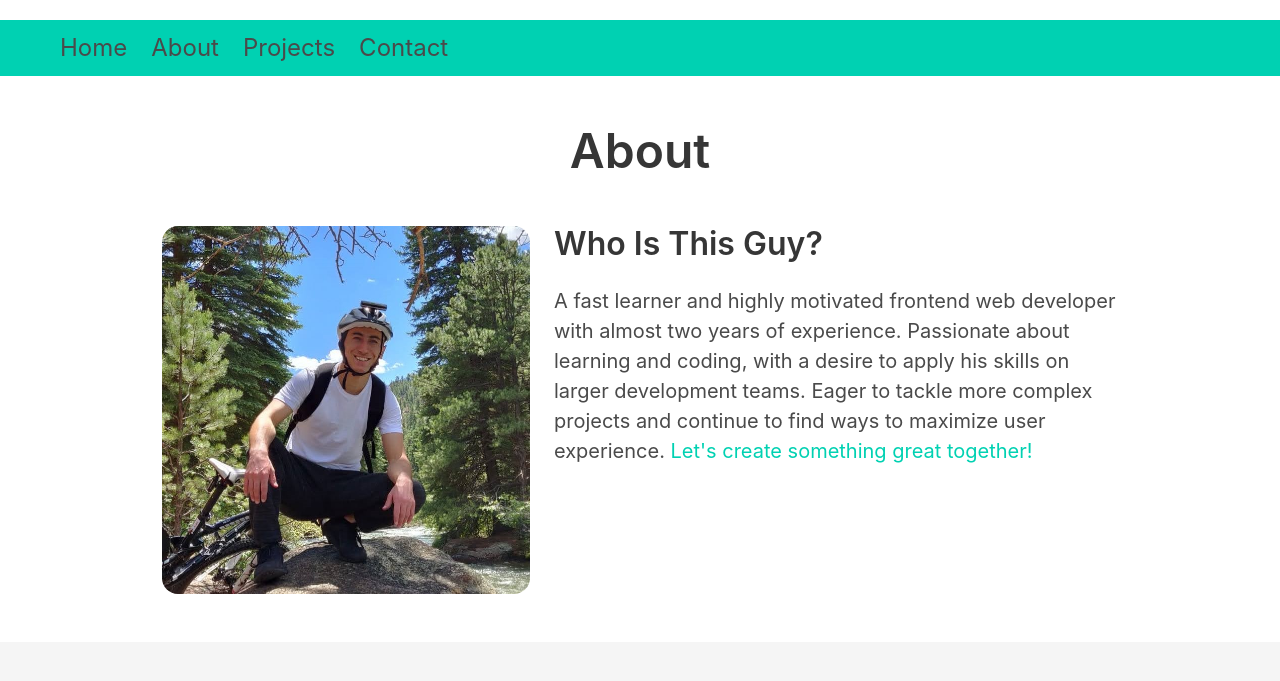
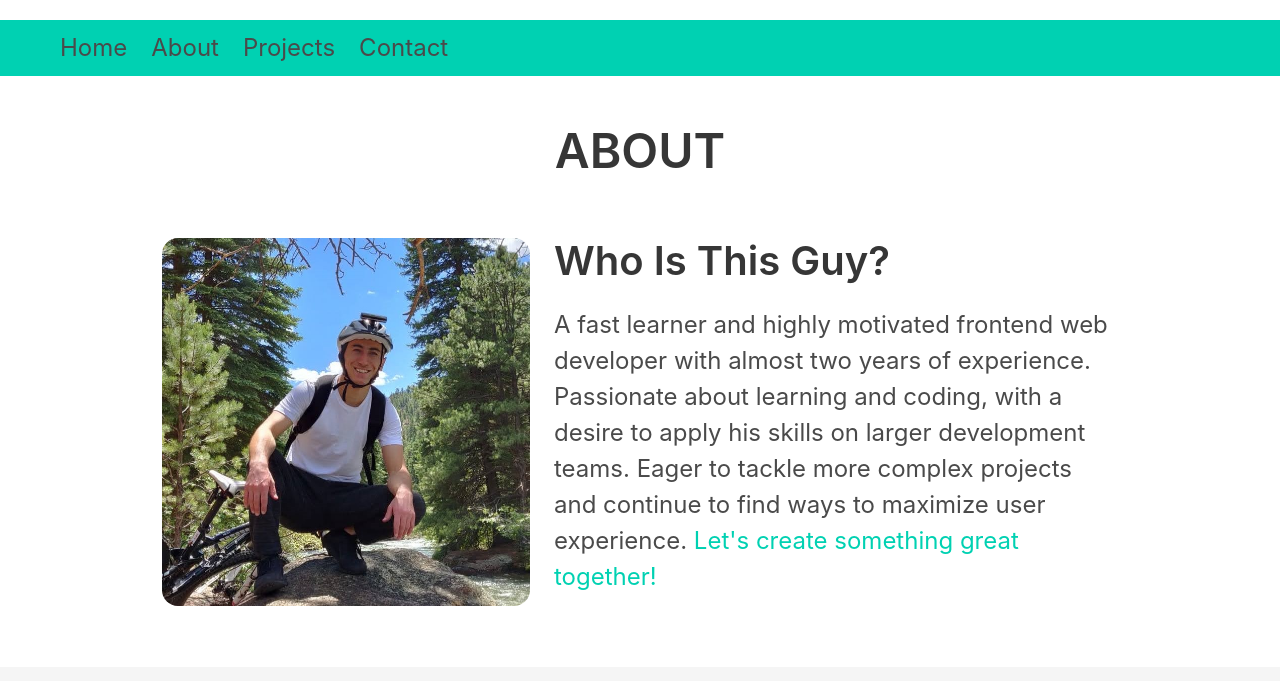
Before and after one commit to salymk/salym-portfolio, a React (Create React App) app: page / in a window 1280 px wide. Shown: the part 780-1461 px from the top of the page. Built offline with nearby package versions, Linux system fonts and the light colour scheme.

Commit message:
Reorder classes

```diff
--- a/src/sections/main-content/about/About.js
+++ b/src/sections/main-content/about/About.js
@@ -7,8 +7,10 @@ const About = () => {
 	return (
 		<div className='section'>
 			<div className='container'>
-				<h1 className='title has-text-centered is-1 mb-6'>About</h1>
-				<div className='columns is-centered'>
+				<h1 className='title has-text-centered is-1 mb-6 is-uppercase'>
+					About
+				</h1>
+				<div className='columns is-centered mt-6'>
 					<div className='column is-4'>
 						<img
 							className='image custom-img'
@@ -17,10 +19,10 @@ const About = () => {
 						/>
 					</div>
 					<div className='column is-6 is-mobile'>
-						<h1 className='title is-3 is-size-2-mobile has-text-centered-mobile'>
+						<h1 className='title is-3 is-size-2-mobile is-size-2-widescreen has-text-centered-mobile'>
 							Who Is This Guy?
 						</h1>
-						<div className='content is-size-5-desktop is-size-6-tablet is-size-5-mobile'>
+						<div className='content is-size-5-mobile is-size-6-tablet is-size-5-desktop is-size-4-widescreen'>
 							<p className='mb-5'>
 								A fast learner and highly motivated frontend web developer with
 								almost two years of experience. Passionate about learning and
```
